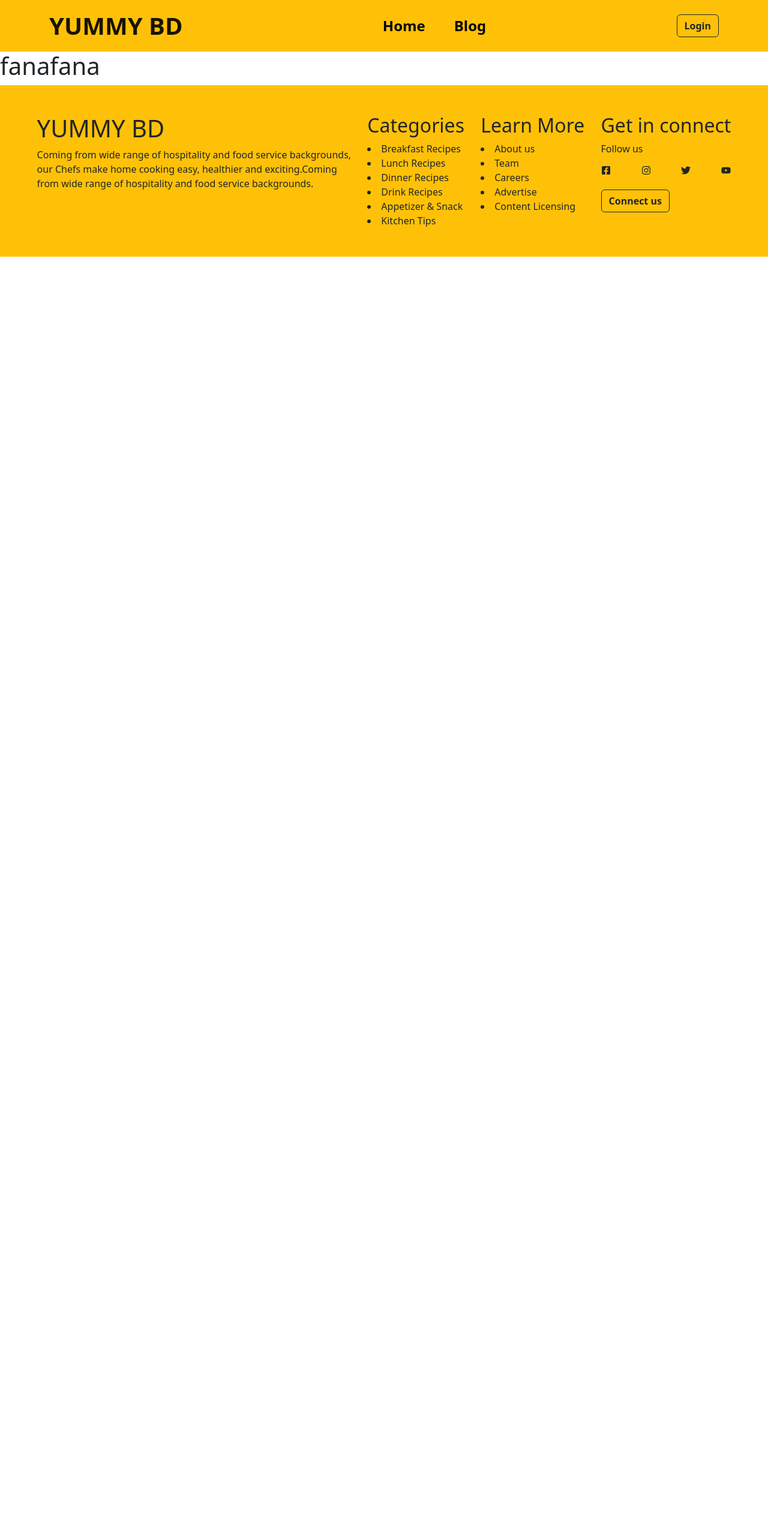
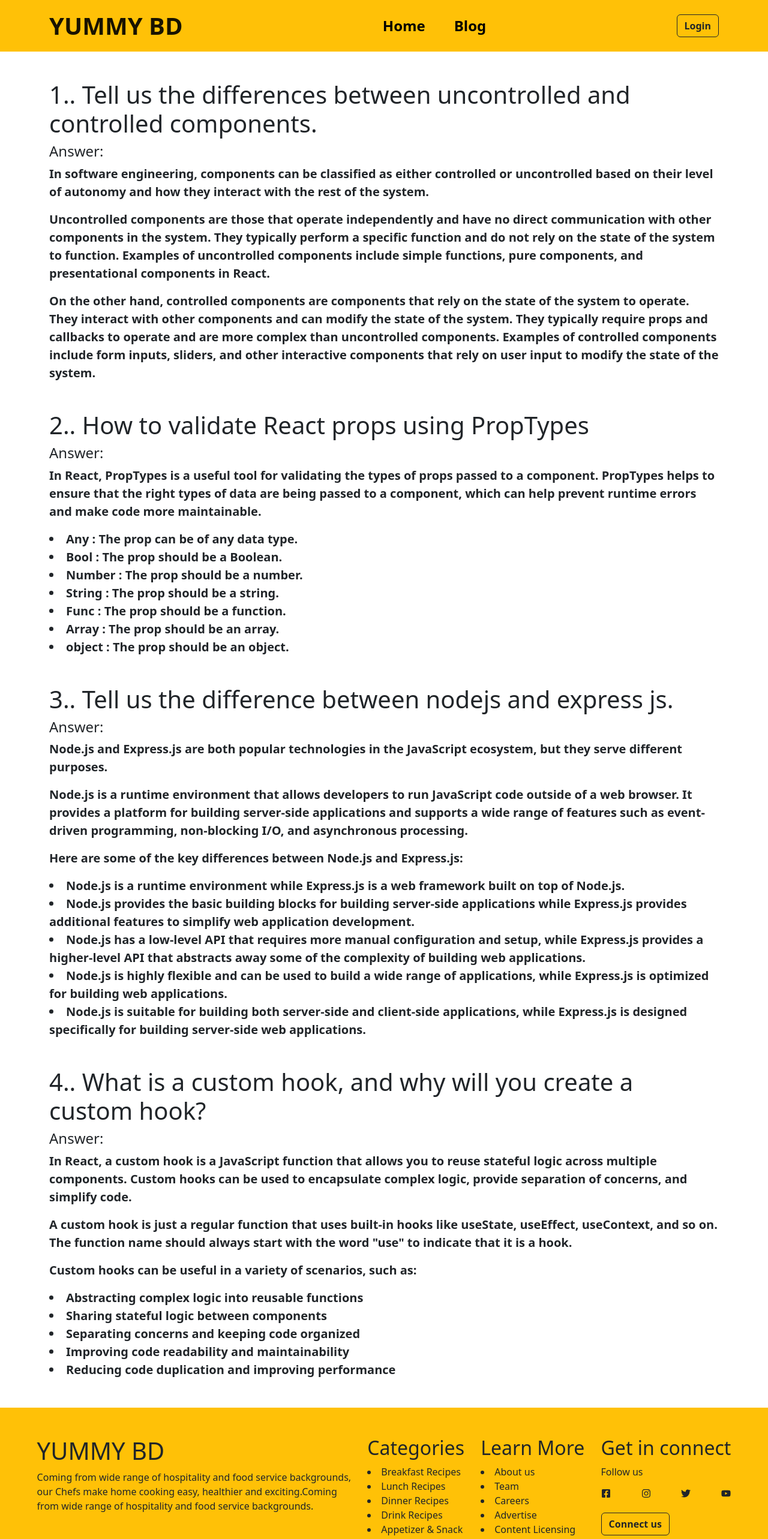
Before and after one commit to Abdullahbdbd/YUMMY-BD-client, a React (Vite) app: page /blog in a window 1280 px wide. Shown: the top 2566 px of the page at 60% size. Before the commit the page ends 800 px from the top, so only its background shows below. Built offline with nearby package versions, Linux system fonts and the light colour scheme.

Commit message:
Active Login and Registetion from

```diff
--- a/src/pages/Blog/Blog.jsx
+++ b/src/pages/Blog/Blog.jsx
@@ -1,11 +1,66 @@
 import React from 'react';
+import { Container } from 'react-bootstrap';
 import { Link } from 'react-router-dom';
 
 const Blog = () => {
     return (
-        <div>
-        <h1>fanafana</h1>
-        </div>
+        <Container>
+            <div className='mt-5'>
+                <h1>1.. Tell us the differences between uncontrolled and controlled components.</h1>
+                <h4>Answer:</h4>
+                <p className='fs-5 fw-semibold'>In software engineering, components can be classified as either controlled or uncontrolled based on their level of autonomy and how they interact with the rest of the system.</p>
+                <p className='fs-5 fw-semibold'>Uncontrolled components are those that operate independently and have no direct communication with other components in the system. They typically perform a specific function and do not rely on the state of the system to function. Examples of uncontrolled components include simple functions, pure components, and presentational components in React.</p>
+                <p className='fs-5 fw-semibold'>On the other hand, controlled components are components that rely on the state of the system to operate. They interact with other components and can modify the state of the system. They typically require props and callbacks to operate and are more complex than uncontrolled components. Examples of controlled components include form inputs, sliders, and other interactive components that rely on user input to modify the state of the system.</p>
+            </div>
+
+
+            <div className='mt-5'>
+                <h1>2.. How to validate React props using PropTypes</h1>
+                <h4>Answer:</h4>
+                <p className='fs-5 fw-semibold'>In React, PropTypes is a useful tool for validating the types of props passed to a component. PropTypes helps to ensure that the right types of data are being passed to a component, which can help prevent runtime errors and make code more maintainable.</p>
+                <div className='fs-5 fw-semibold'>
+                    <li>Any : The prop can be of any data type.</li>
+                    <li>Bool : The prop should be a Boolean.</li>
+                    <li>Number : The prop should be a number.</li>
+                    <li>String : The prop should be a string.</li>
+                    <li>Func : The prop should be a function.</li>
+                    <li>Array : The prop should be an array.</li>
+                    <li> object : The prop should be an object.</li>
+                </div>
+            </div>
+
+            <div className='mt-5'>
+                <h1>3.. Tell us the difference between nodejs and express js.</h1>
+                <h4>Answer:</h4>
+                <p className='fs-5 fw-semibold'>Node.js and Express.js are both popular technologies in the JavaScript ecosystem, but they serve different purposes.</p>
+                <p className='fs-5 fw-semibold'>Node.js is a runtime environment that allows developers to run JavaScript code outside of a web browser. It provides a platform for building server-side applications and supports a wide range of features such as event-driven programming, non-blocking I/O, and asynchronous processing.</p>
+                <p className='fs-5 fw-semibold'>Here are some of the key differences between Node.js and Express.js:</p>
+                <div className='fs-5 fw-semibold'>
+                    <li>Node.js is a runtime environment while Express.js is a web framework built on top of Node.js.</li>
+                    <li>Node.js provides the basic building blocks for building server-side applications while Express.js provides additional features to simplify web application development.</li>
+                    <li>Node.js has a low-level API that requires more manual configuration and setup, while Express.js provides a higher-level API that abstracts away some of the complexity of building web applications.</li>
+                    <li>Node.js is highly flexible and can be used to build a wide range of applications, while Express.js is optimized for building web applications.</li>
+                    <li>Node.js is suitable for building both server-side and client-side applications, while Express.js is designed specifically for building server-side web applications.</li>
+                </div>
+            </div>
+
+            <div className='my-5'>
+                <h1>4.. What is a custom hook, and why will you create a custom hook?</h1>
+                <h4>Answer:</h4>
+                <p className='fs-5 fw-semibold'>In React, a custom hook is a JavaScript function that allows you to reuse stateful logic across multiple components. Custom hooks can be used to encapsulate complex logic, provide separation of concerns, and simplify code.</p>
+                <p className='fs-5 fw-semibold'>A custom hook is just a regular function that uses built-in hooks like useState, useEffect, useContext, and so on. The function name should always start with the word "use" to indicate that it is a hook.</p>
+                <p className='fs-5 fw-semibold'>Custom hooks can be useful in a variety of scenarios, such as:</p>
+                <div className='fs-5 fw-semibold'>
+                    <li>Abstracting complex logic into reusable functions</li>
+                    <li>Sharing stateful logic between components</li>
+                    <li>Separating concerns and keeping code organized</li>
+                    <li>Improving code readability and maintainability</li>
+                    <li>Reducing code duplication and improving performance</li>
+                </div>
+            </div>
+
+
+        </Container>
     );
 };
 
--- /dev/null
+++ b/src/pages/Login/Login/Github/Github.jsx
@@ -0,0 +1,13 @@
+import React from 'react';
+import { Button } from 'react-bootstrap';
+import { FaGithub } from 'react-icons/fa';
+
+const Github = () => {
+    return (
+        <div>
+            <Button variant="outline-secondary"><FaGithub></FaGithub> Login with GitHub</Button>
+        </div>
+    );
+};
+
+export default Github;
--- /dev/null
+++ b/src/pages/Login/Login/Google/Google.jsx
@@ -0,0 +1,33 @@
+import React, { useContext, useState } from 'react';
+import { Button } from 'react-bootstrap';
+import { FaGoogle } from 'react-icons/fa';
+import { GoogleAuthProvider, getAuth, signInWithPopup } from "firebase/auth";
+import app from '../../../../firebase/firebase.config';
+
+const Google = () => {
+    const [user, setUser] = useState(null);
+    const auth = getAuth(app)
+    const provider = new GoogleAuthProvider();
+
+
+    const handleGoogle = () => {
+        signInWithPopup(auth, provider)
+            .then(result => {
+                const loggedInUser = result.user;
+                console.log(loggedInUser);
+                setUser(loggedInUser);
+            })
+            .catch(error => {
+                console.log('error', error.message)
+            })
+    }
+
+
+    return (
+        <div>
+            <Button onClick={handleGoogle} className='mb-2' variant="outline-primary"><FaGoogle /> Login with Google </Button>
+        </div>
+    );
+};
+
+export default (Google);
--- a/src/pages/Login/Register/Register.jsx
+++ b/src/pages/Login/Register/Register.jsx
@@ -1,17 +1,40 @@
-import React from 'react';
+import React, { useContext } from 'react';
 import Header from '../../Shared/Header/Header';
 import Footer from '../../Shared/Footer/Footer';
 import { Button, Container, Form } from 'react-bootstrap';
 import { Link } from 'react-router-dom';
+import { AuthContext } from '../../../providers/AuthProvider';
 
 const Register = () => {
+    const { createUser } = useContext(AuthContext)
+
+    const handleRegister = event => {
+       event.preventDefault()
+       const form = event.target;
+       const name = form.name.value;
+       const email = form.email.value;
+       const photo = form.photo.value;
+       const password = form.password.value;
+       console.log(name, email, password, photo)
+
+       createUser(email, password)
+       .then(result=>{
+        const createdUser = result.user;
+        console.log(createdUser)
+       })
+       .catch(error =>{
+        console.log(error)
+       })
+    }
+
+
     return (
         <div>
             <Header></Header>
             <Container className='w-50 m-5 '>
                 <h1 className='mb-4 fw-bold'>Please Register</h1>
 
-                <Form>
+                <Form onSubmit={handleRegister}>
                     <Form.Group className="mb-3" controlId="formBasicEmail">
                         <Form.Label>Name</Form.Label>
                         <Form.Control type="text" name='name' placeholder="Your Name" required />
@@ -35,7 +58,7 @@ const Register = () => {
 
 
                     <Button className='mb-2' variant="primary" type="submit">
-                       Register
+                        Register
                     </Button>
                     <br />
                     <Form.Text className="text-secondary">
--- a/src/pages/Shared/Header/Header.jsx
+++ b/src/pages/Shared/Header/Header.jsx
@@ -19,7 +19,10 @@ const Header = () => {
                     </Nav>
                     {user && <img src="" alt="" />}
                     {user ?
-                        <Button className='fw-bold' variant="outline-dark">Log out</Button> :
+                        <div>
+                            {/* <img src={} alt="" /> */}
+                            <Button className='fw-bold' variant="outline-dark">Log out</Button>
+                        </div> :
                         <Link to="/login"><Button className='fw-bold' variant="outline-dark">Login</Button></Link>}
                 </Container>
             </Navbar>
--- a/src/providers/AuthProvider.jsx
+++ b/src/providers/AuthProvider.jsx
@@ -1,16 +1,28 @@
 import React, { createContext } from 'react';
-import { getAuth } from "firebase/auth";
+import { createUserWithEmailAndPassword, getAuth, signInWithEmailAndPassword } from "firebase/auth";
 import app from '../firebase/firebase.config'
 
 export const AuthContext = createContext(null)
 
 
-const auth = getAuth(app)
+const auth = getAuth(app);
 const AuthProvider = ({ children }) => {
-    const user = null
+    const user = null;
+
+    const createUser = (email, password)=>{
+        return createUserWithEmailAndPassword(auth, email, password)
+    }
+
+    const signIn = (email, password)=>{
+        return signInWithEmailAndPassword(auth, email, password);
+    }
+
+
 
     const authInfo = {
-        user
+        user,
+        createUser,
+        signIn
     }
 
 
```
Also changed, not shown: src/pages/Login/Login/Login.jsx (+28 -6 lines).
